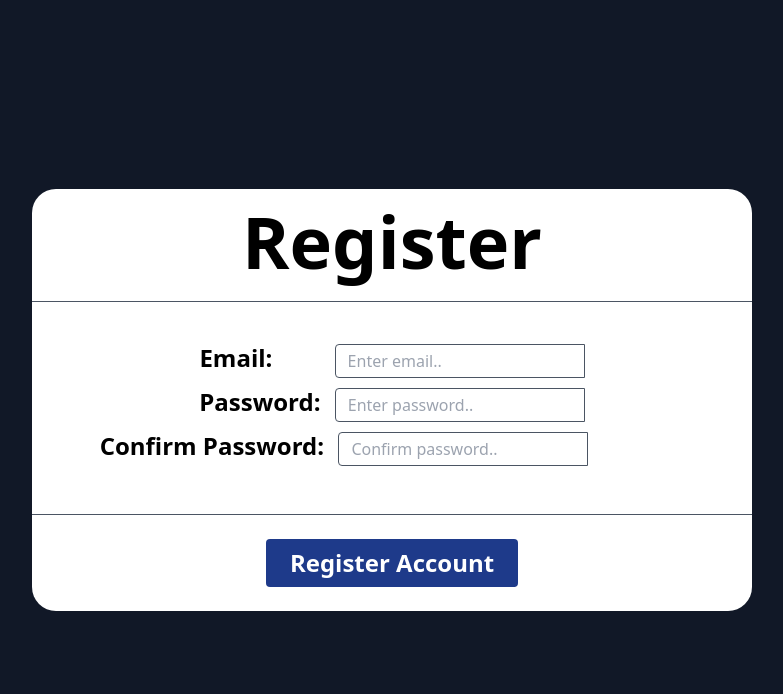
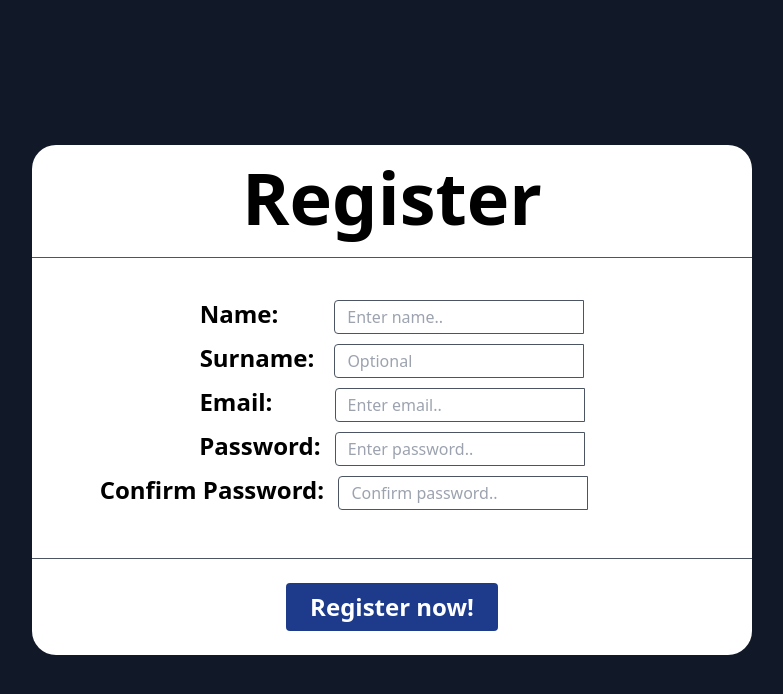
Before and after one commit to ajan1138/movieRevs, a Next.js app: page /register in a window 1280 px wide. Shown: the top 694 px of the page, without its empty margins (248-1031 px from the left). Built offline with nearby package versions, Linux system fonts and the light colour scheme.

Commit message:
Adding post request to the backend + refactoring code

```diff
--- a/app/_components/RegisterForm.js
+++ b/app/_components/RegisterForm.js
@@ -1,117 +1,76 @@
 "use client";
 
 import { useCon } from "../_contexts/emailAndPasswordContext";
+import ConfirmPassword from "./_form-components/ConfirmPassword";
+import Email from "./_form-components/Email";
+import FormButton from "./_form-components/FormButton";
+import Label from "./_form-components/Label";
+import Name from "./_form-components/Name";
+import Password from "./_form-components/Password";
+import Surname from "./_form-components/Surname";
 
 function RegisterForm() {
   const {
+    name,
+    surname,
     email,
-    setEmail,
     isEmailValid,
-    setIsEmailValid,
     password,
-    setPassword,
     isPasswordValid,
-    setIsPasswordValid,
     confirmPassword,
-    setConfirmPassword,
   } = useCon();
 
-  const emailRegex = /^[a-zA-Z0-9._%+-]+@[a-zA-Z0-9.-]+\.[a-zA-Z]{2,}$/;
-  const passwordRegex = /^(?=.*\d).{8,}$/;
+  function handleSubmit(e) {
+    e.preventDefault();
 
-  function handleEmail(e) {
-    const emailValue = e.target.value;
+    if (
+      isEmailValid &&
+      isPasswordValid &&
+      password === confirmPassword &&
+      name
+    ) {
+      const userData = { email, password, name };
 
-    setEmail(emailValue);
-
-    setIsEmailValid(email === "" ? true : emailRegex.test(emailValue));
-  }
-
-  function handlePassword(e) {
-    const passwordValue = e.target.value;
-
-    setPassword(passwordValue);
-
-    console.log(passwordValue);
-    setIsPasswordValid(passwordRegex.test(passwordValue));
-  }
-
-  function handleSubmit() {
-    setEmail("");
-    setPassword("");
-  }
-
-  function handleConfirmPassword(e) {
-    setConfirmPassword(e.target.value);
-
-    console.log(e.target.value);
+      fetch("http://localhost:8080/register", {
+        method: "POST",
+        headers: {
+          "Content-Type": "application/json",
+        },
+        body: JSON.stringify(userData),
+      })
+        .then((response) => response.json())
+        .then((data) => {
+          console.log("User registered:", data);
+        })
+        .catch((error) => {
+          console.error("Error:", error);
+        });
+    }
   }
 
   return (
-    <form className="text-black flex flex-col w-[720px] bg-white rounded-3xl">
+    <form
+      className="text-black flex flex-col w-[720px] bg-white rounded-3xl"
+      onSubmit={handleSubmit}
+    >
       <div className="flex items-center justify-center border-b border-gray-600 p-4 pb-6 ">
-        <label className="text-7xl font-bold">Register</label>
+        <Label>Register</Label>
       </div>
 
       <div className="flex justify-center items-center flex-col mb-6 border-b border-gray-600 p-10">
-        <div className="space-x-[56px] mb-2 flex-row">
-          <label className="font-bold text-2xl">Email: </label>
-          <input
-            type="text"
-            className="border border-gray-600 rounded-l w-[250px] px-3 py-1 focus:ring-4 focus:ring-blue-700 focus:ring-opacity-50"
-            placeholder="Enter email.."
-            value={email}
-            onChange={handleEmail}
-          />
-          {!isEmailValid && (
-            <p className="text-red-600 font-semibold mb-1 items-end pl-[72px] my-3">
-              Please enter a valid email!
-            </p>
-          )}
-        </div>
+        <Name />
 
-        <div className="space-x-2">
-          <label className="font-bold text-2xl">Password: </label>
-          <input
-            type="password"
-            className="border border-gray-600 rounded-l w-[250px] px-3 py-1 focus:ring-4 focus:ring-blue-700 focus:ring-opacity-50"
-            placeholder="Enter password.."
-            value={password}
-            onChange={handlePassword}
-          />
-          {!isPasswordValid && (
-            <p className="text-red-600 font-semibold mb-1 items-end  my-3">
-              Password must contain nums and 8 chars atleast!
-            </p>
-          )}
-        </div>
+        <Surname />
 
-        <div className="space-x-2 py-2">
-          <label className="font-bold text-2xl -ml-[96px]">
-            Confirm Password:{" "}
-          </label>
-          <input
-            type="password"
-            placeholder="Confirm password.."
-            className="border border-gray-600 rounded-l w-[250px] px-3 py-1 focus:ring-4 focus:ring-blue-700 focus:ring-opacity-50"
-            onChange={handleConfirmPassword}
-            value={confirmPassword}
-          />
-        </div>
-        {password !== confirmPassword && confirmPassword !== "" ? (
-          <p className="text-red-600 font-semibold mb-1 items-end  my-3">
-            Password is not the same!
-          </p>
-        ) : null}
+        <Email />
+
+        <Password />
+
+        <ConfirmPassword />
       </div>
 
       <div className="w-fit self-center">
-        <button
-          className="bg-blue-900 text-white text-2xl font-bold py-2 px-6 rounded  mb-6"
-          onClick={handleSubmit}
-        >
-          Register Account
-        </button>
+        <FormButton>Register now!</FormButton>
       </div>
     </form>
   );
--- /dev/null
+++ b/app/_components/_form-components/ConfirmPassword.js
@@ -0,0 +1,31 @@
+import { useCon } from "@/app/_contexts/emailAndPasswordContext";
+
+function ConfirmPassword() {
+  const { password, confirmPassword, setConfirmPassword } = useCon();
+  function handleConfirmPassword(e) {
+    setConfirmPassword(e.target.value);
+
+    console.log(e.target.value);
+  }
+  return (
+    <div className="space-x-2 py-2">
+      <label className="font-bold text-2xl -ml-[96px]">
+        Confirm Password:{" "}
+      </label>
+      <input
+        type="password"
+        placeholder="Confirm password.."
+        className="border border-gray-600 rounded-l w-[250px] px-3 py-1 focus:ring-4 focus:ring-blue-700 focus:ring-opacity-50"
+        onChange={handleConfirmPassword}
+        value={confirmPassword}
+      />
+      {password !== confirmPassword && confirmPassword !== "" ? (
+        <p className="text-red-600 font-semibold mb-1 items-end  my-3">
+          Password is not the same!
+        </p>
+      ) : null}
+    </div>
+  );
+}
+
+export default ConfirmPassword;
--- /dev/null
+++ b/app/_components/_form-components/Email.js
@@ -0,0 +1,35 @@
+import { useCon } from "@/app/_contexts/emailAndPasswordContext";
+
+function Email() {
+  const { email, setEmail, isEmailValid, setIsEmailValid } = useCon();
+
+  const emailRegex = /^[a-zA-Z0-9._%+-]+@[a-zA-Z0-9.-]+\.[a-zA-Z]{2,}$/;
+
+  function handleEmail(e) {
+    const emailValue = e.target.value;
+
+    setEmail(emailValue);
+
+    setIsEmailValid(email === "" ? true : emailRegex.test(emailValue));
+  }
+
+  return (
+    <div className="space-x-[56px] mb-2 flex-row">
+      <label className="font-bold text-2xl">Email: </label>
+      <input
+        type="text"
+        className="border border-gray-600 rounded-l w-[250px] px-3 py-1 focus:ring-4 focus:ring-blue-700 focus:ring-opacity-50"
+        placeholder="Enter email.."
+        value={email}
+        onChange={handleEmail}
+      />
+      {!isEmailValid && (
+        <p className="text-red-600 font-semibold mb-1 items-end pl-[72px] my-3">
+          Please enter a valid email!
+        </p>
+      )}
+    </div>
+  );
+}
+
+export default Email;
--- /dev/null
+++ b/app/_components/_form-components/FormButton.js
@@ -0,0 +1,12 @@
+function FormButton({ children }) {
+  return (
+    <button
+      className="bg-blue-900 text-white text-2xl font-bold py-2 px-6 rounded  mb-6"
+      type="submit"
+    >
+      {children}
+    </button>
+  );
+}
+
+export default FormButton;
--- /dev/null
+++ b/app/_components/_form-components/Label.js
@@ -0,0 +1,5 @@
+function Label({ children }) {
+  return <label className="text-7xl font-bold">{children}</label>;
+}
+
+export default Label;
--- /dev/null
+++ b/app/_components/_form-components/Name.js
@@ -0,0 +1,25 @@
+import { useCon } from "@/app/_contexts/emailAndPasswordContext";
+
+function Name() {
+  const { name, setName } = useCon();
+
+  function handleName(e) {
+    const nameValue = e.target.value;
+
+    setName(nameValue);
+  }
+  return (
+    <div className="space-x-[56px] mb-2 flex-row">
+      <label className="font-bold text-2xl">Name:</label>
+      <input
+        type="text"
+        className="border border-gray-600 rounded-l w-[250px] px-3 py-1 focus:ring-4 focus:ring-blue-700 focus:ring-opacity-50"
+        placeholder="Enter name.."
+        value={name}
+        onChange={handleName}
+      />
+    </div>
+  );
+}
+
+export default Name;
--- /dev/null
+++ b/app/_components/_form-components/Password.js
@@ -0,0 +1,36 @@
+import { useCon } from "@/app/_contexts/emailAndPasswordContext";
+
+function Password() {
+  const { password, setPassword, isPasswordValid, setIsPasswordValid } =
+    useCon();
+
+  const passwordRegex = /^(?=.*\d).{8,}$/;
+
+  function handlePassword(e) {
+    const passwordValue = e.target.value;
+
+    setPassword(passwordValue);
+
+    setIsPasswordValid(passwordRegex.test(passwordValue));
+  }
+
+  return (
+    <div className="space-x-2">
+      <label className="font-bold text-2xl">Password: </label>
+      <input
+        type="password"
+        className="border border-gray-600 rounded-l w-[250px] px-3 py-1 focus:ring-4 focus:ring-blue-700 focus:ring-opacity-50"
+        placeholder="Enter password.."
+        value={password}
+        onChange={handlePassword}
+      />
+      {!isPasswordValid && (
+        <p className="text-red-600 font-semibold mb-1 items-end  my-3">
+          Password must contain nums and 8 chars atleast!
+        </p>
+      )}
+    </div>
+  );
+}
+
+export default Password;
--- /dev/null
+++ b/app/_components/_form-components/Surname.js
@@ -0,0 +1,26 @@
+import { useCon } from "@/app/_contexts/emailAndPasswordContext";
+
+function Surname() {
+  const { surname, setSurname } = useCon();
+
+  function handleSurname(e) {
+    const surnameValue = e.target.value;
+
+    setSurname(surnameValue);
+  }
+
+  return (
+    <div className="space-x-[20px] mb-2 flex-row">
+      <label className="font-bold text-2xl">Surname:</label>
+      <input
+        type="text"
+        className="border border-gray-600 rounded-l w-[250px] px-3 py-1 focus:ring-4 focus:ring-blue-700 focus:ring-opacity-50"
+        placeholder="Optional"
+        value={surname}
+        onChange={handleSurname}
+      />
+    </div>
+  );
+}
+
+export default Surname;
--- a/app/_contexts/emailAndPasswordContext.js
+++ b/app/_contexts/emailAndPasswordContext.js
@@ -6,6 +6,9 @@ const EmailAndPasswordContext = createContext();
 
 function EmPassProvider({ children }) {
   const initialState = true;
+
+  const [name, setName] = useState("");
+  const [surname, setSurname] = useState("");
 
   const [email, setEmail] = useState("");
   const [isEmailValid, setIsEmailValid] = useState(initialState);
@@ -18,6 +21,10 @@ function EmPassProvider({ children }) {
   return (
     <EmailAndPasswordContext.Provider
       value={{
+        name,
+        setName,
+        surname,
+        setSurname,
         email,
         setEmail,
         isEmailValid,
--- a/app/user-settings/[userID]/page.js
+++ b/app/user-settings/[userID]/page.js
@@ -13,7 +13,6 @@ function page() {
     setPassword,
     isPasswordValid,
     setIsPasswordValid,
-    confirmPassword,
     setConfirmPassword,
   } = useCon();
 
@@ -101,19 +100,6 @@ function page() {
             )}
           </div>
 
-          <div className="space-x-2 py-2">
-            <label className="font-bold text-2xl -ml-[96px]">
-              Confirm Password:{" "}
-            </label>
-            <input
-              type="password"
-              placeholder="Confirm password.."
-              className="border border-gray-600 rounded-l w-[250px] px-3 py-1 focus:ring-4 focus:ring-blue-700 focus:ring-opacity-50"
-              onChange={handleConfirmPassword}
-              value={confirmPassword}
-            />
-          </div>
-
           <div className=" mb-2 flex-row">
             <label className="font-bold text-2xl">Created at: </label>
             <input
```
Also changed, not shown: app/_components/LoginForm.js (+8 -65 lines).
